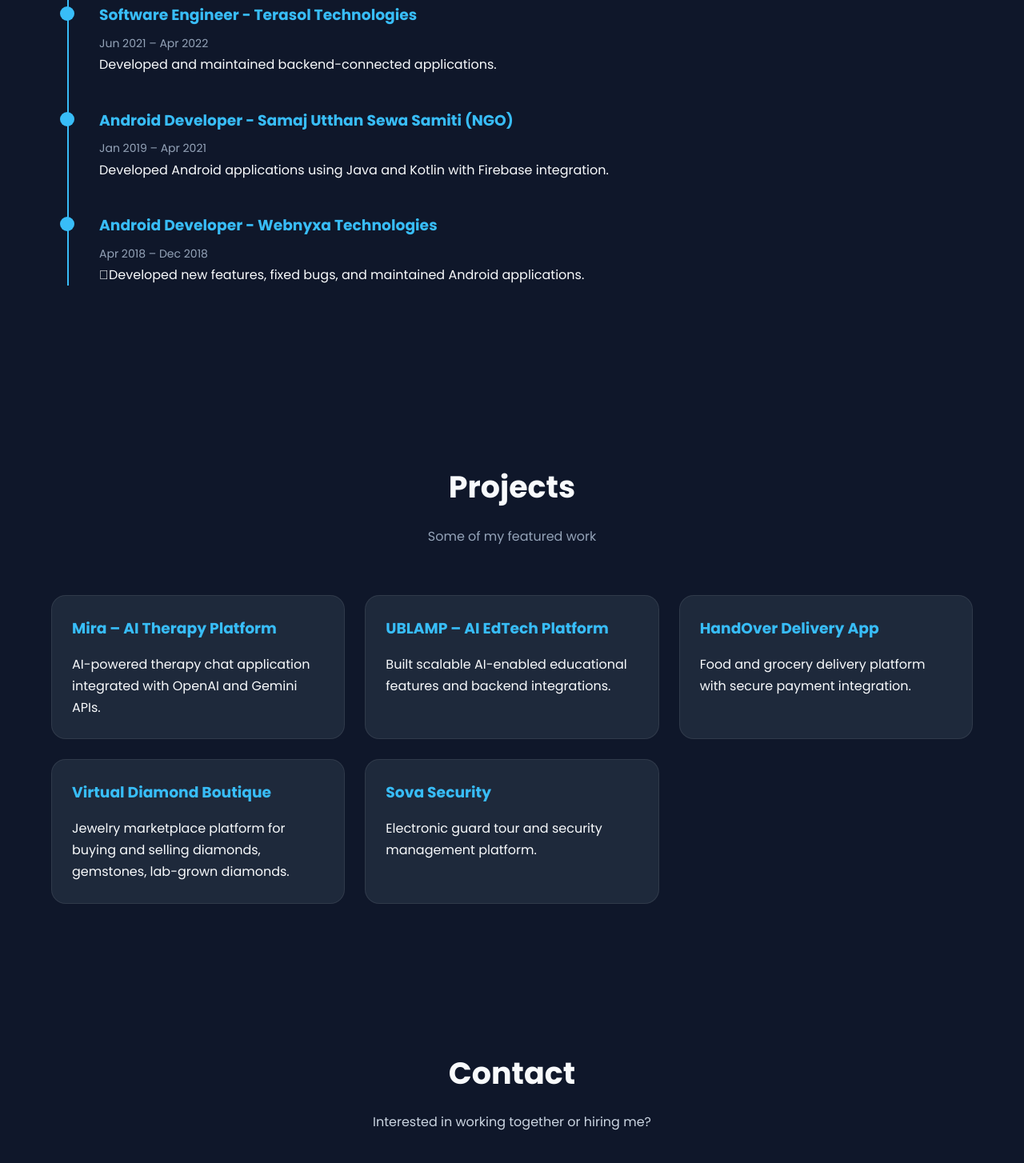
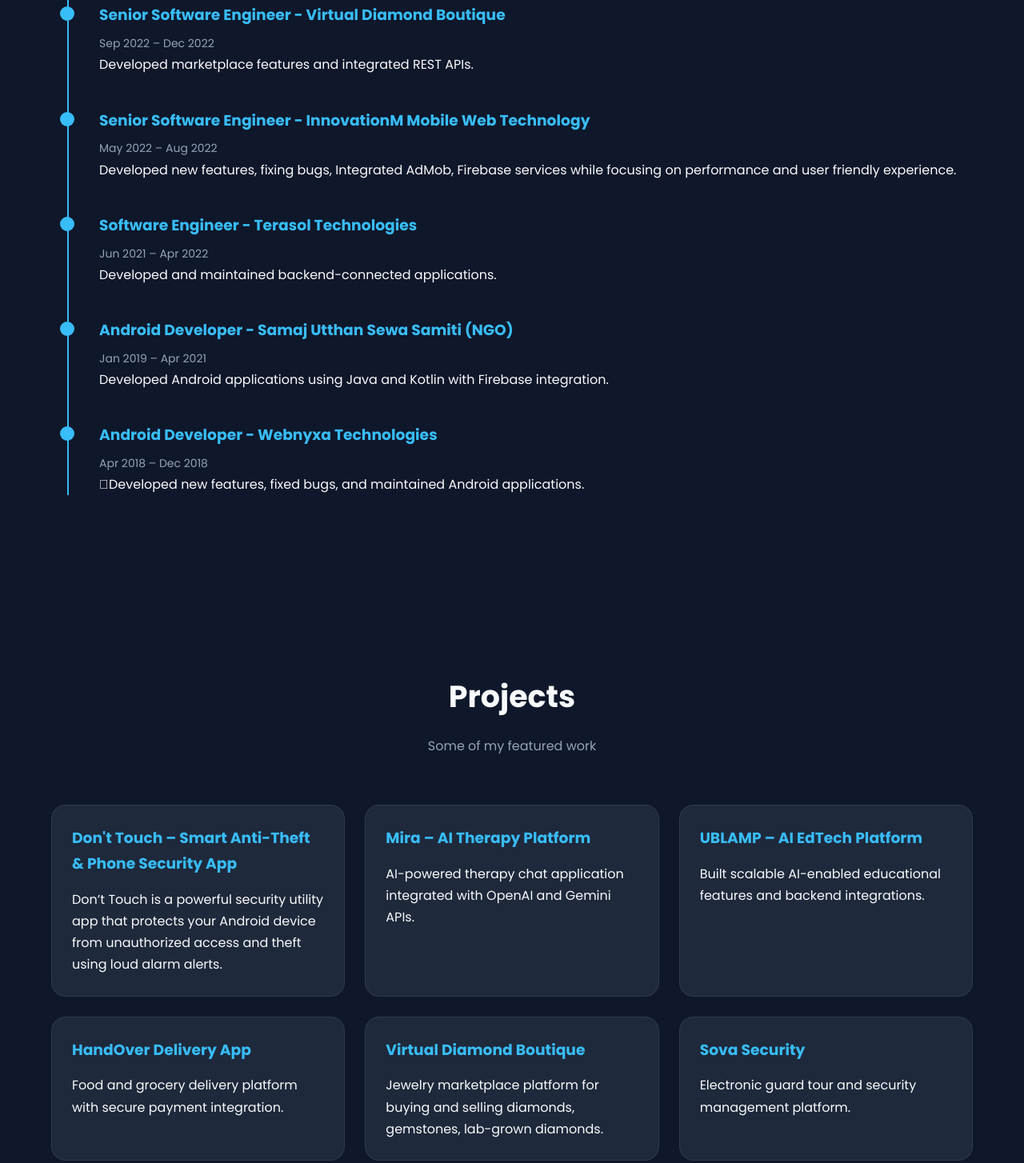
Before and after one commit to amitsaxena383828/java, a plain HTML site: page index.html in a window 1280 px wide. Shown: the part 2655-4109 px from the top of the page at 80% size. Drawn offline with Linux system fonts and the light colour scheme.

Commit message:
Update index.html

```diff
--- a/index.html
+++ b/index.html
@@ -1,3 +1,4 @@
+
 <!DOCTYPE html>
 <html lang="en">
 <head>
@@ -459,6 +460,15 @@
 
       <div class="timeline">
 
+      <div class="timeline-item">
+          <h3>Independent Android Development / Personal Projects</h3>
+          <span>Mar 2025 - Present</span>
+
+          <p>
+            Independently designed, developed, and published an Android security utility app on Google Play.
+          </p>
+        </div>
+
         <div class="timeline-item">
           <h3>Senior Software Engineer - Delta India</h3>
           <span>Jul 2023 – Mar 2025</span>
@@ -486,6 +496,16 @@
             Developed marketplace features and integrated REST APIs.
           </p>
         </div>
+
+          <div class="timeline-item">
+          <h3>Senior Software Engineer - InnovationM Mobile Web Technology</h3>
+          <span>May 2022 – Aug 2022</span>
+
+          <p>
+            Developed new features, fixing bugs, Integrated AdMob, Firebase services while focusing on performance and user friendly experience.
+          </p>
+        </div>
+
 
         <div class="timeline-item">
           <h3>Software Engineer - Terasol Technologies</h3>
@@ -531,8 +551,17 @@
 
       <div class="projects-grid">
 
+          <div class="project-card">
+          <h3><a href="https://play.google.com/store/apps/details?id=com.ozdeveloper.donttouch" target="_blank">Don't Touch – Smart Anti-Theft & Phone Security App</a></h3>
+
+          <p>
+            Don’t Touch is a powerful security utility app that protects your Android device from unauthorized access and theft using loud alarm alerts.
+          </p>
+        </div>
+
+
         <div class="project-card">
-          <h3>Mira – AI Therapy Platform</h3>
+          <h3><a href="https://play.google.com/store/apps/details?id=com.mental.wellness.snowtherapy.prod" target="_blank">Mira – AI Therapy Platform</a></h3>
 
           <p>
             AI-powered therapy chat application integrated with OpenAI and Gemini APIs.
@@ -540,7 +569,7 @@
         </div>
 
         <div class="project-card">
-          <h3>UBLAMP – AI EdTech Platform</h3>
+          <h3><a href="https://www.readingtown.com" target="_blank">UBLAMP – AI EdTech Platform</a></h3>
 
           <p>
             Built scalable AI-enabled educational features and backend integrations.
@@ -548,7 +577,7 @@
         </div>
 
         <div class="project-card">
-          <h3>HandOver Delivery App</h3>
+          <h3><a href="https://play.google.com/store/apps/details?id=com.handover.customerapp" target="_blank">HandOver Delivery App</a></h3>
 
           <p>
             Food and grocery delivery platform with secure payment integration.
@@ -556,7 +585,7 @@
         </div>
 
         <div class="project-card">
-          <h3>Virtual Diamond Boutique</h3>
+          <h3><a href="https://play.google.com/store/apps/details?id=com.vdbapp.android" target="_blank">Virtual Diamond Boutique</a></h3>
 
           <p>
             Jewelry marketplace platform for buying and selling diamonds, gemstones, lab-grown diamonds.
@@ -564,7 +593,7 @@
         </div>
 
         <div class="project-card">
-          <h3>Sova Security</h3>
+          <h3><a href="https://play.google.com/store/apps/details?id=com.sova.guardtour" target="_blank">Sova Security</a></h3>
 
           <p>
             Electronic guard tour and security management platform.
```
